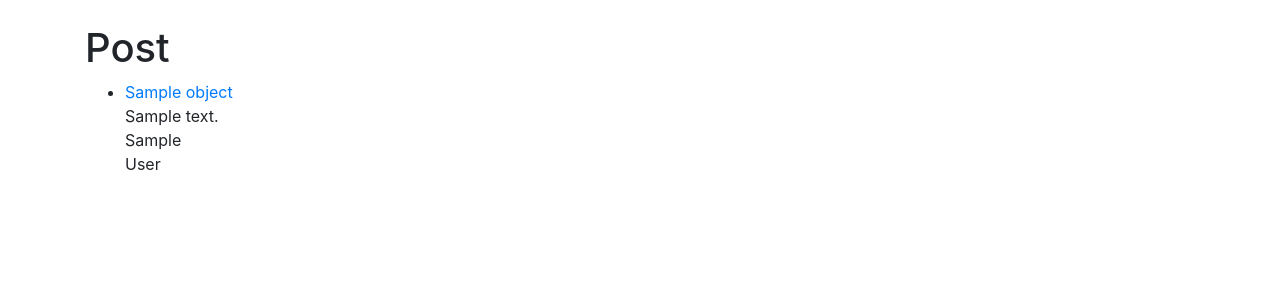
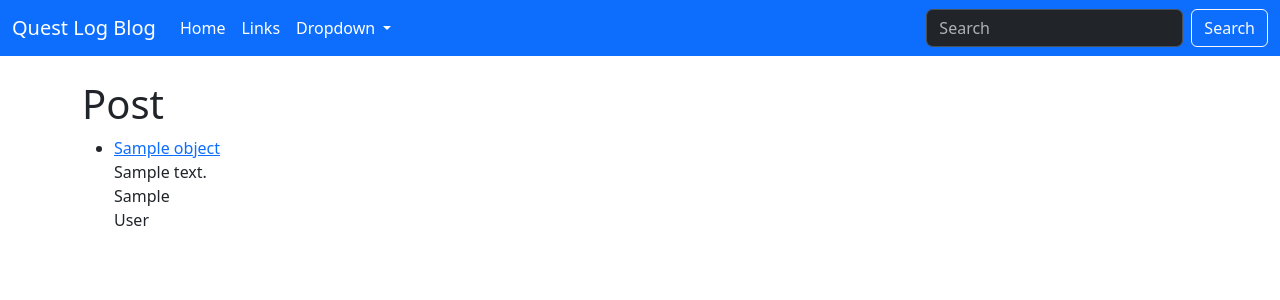
Before and after one commit to Rhys1558/questlog, a Django app: template questlog/questlogblog/templates/home.html in a window 1280 px wide. Shown: the top 300 px of the page. Run offline with Django 3.2, Linux system fonts and the light colour scheme; the template is opened without the code that fills it: most values are stand-ins (such as "Sample title", 1, 10 or a date in 2020).

Commit message:
I installed bootstrap and font awesome to my project.

```diff
--- a/questlog/questlog/settings.py
+++ b/questlog/questlog/settings.py
@@ -23,9 +23,9 @@ BASE_DIR = Path(__file__).resolve().parent.parent
 SECRET_KEY = 'django-insecure-^t=3m9p)u5qzu@^y*k4f42yzkgwe+t8u1@v((u69ymex558pj0'
 
 # SECURITY WARNING: don't run with debug turned on in production!
-DEBUG = False
+DEBUG = True
 
-ALLOWED_HOSTS = ['localhost', '127.0.0.1', '8000-rhys1558-questlog-yz1zis2r8r1.ws-eu117.gitpod.io','.herokuapp.com']
+ALLOWED_HOSTS = ['localhost', '127.0.0.1', '8000-rhys1558-questlog-b4pjxxrsg1c.ws-eu117.gitpod.io','.herokuapp.com']
 
 CSRF_TRUSTED_ORIGINS = [
     'https://8000-rhys1558-questlog-yz1zis2r8r1.ws-eu117.gitpod.io',  # Add your Gitpod URL here
--- a/questlog/questlogblog/templates/base.html
+++ b/questlog/questlogblog/templates/base.html
@@ -5,19 +5,63 @@
     <meta charset="utf-8">
     <meta name="viewport" content="width=device-width, initial-scale=1, shrink-to-fit=no">
 
-    <!-- Bootstrap CSS -->
+    <!-- Bootstrap Nav Bar CSS -->
     <link rel="stylesheet" href="https://cdn.jsdelivr.net/npm/bootstrap@4.4.1/dist/css/bootstrap.min.css" integrity="sha384-Vkoo8x4CGsO3+Hhxv8T/Q5PaXtkKtu6ug5TOeNV6gBiFeWPGFN9MuhOf23Q9Ifjh" crossorigin="anonymous">
 
     <title>Hello, world!</title>
   </head>
   <body>
+    <nav class="navbar navbar-expand-lg bg-primary" data-bs-theme="dark">
+      <div class="container-fluid">
+        <a class="navbar-brand text-white" href="https://8000-rhys1558-questlog-b4pjxxrsg1c.ws-eu117.gitpod.io/">Quest Log Blog</a>
+        <button class="navbar-toggler" type="button" data-bs-toggle="collapse" data-bs-target="#navbarSupportedContent" aria-controls="navbarSupportedContent" aria-expanded="false" aria-label="Toggle navigation">
+          <span class="navbar-toggler-icon"></span>
+        </button>
+        <div class="collapse navbar-collapse" id="navbarSupportedContent">
+          <ul class="navbar-nav me-auto mb-2 mb-lg-0">
+            <li class="nav-item">
+              <a class="nav-link active text-white" aria-current="page" href="https://8000-rhys1558-questlog-b4pjxxrsg1c.ws-eu117.gitpod.io/">Home</a>
+            </li>
+            <li class="nav-item">
+              <a class="nav-link text-white" href="">Links</a>
+            </li>
+            <li class="nav-item dropdown">
+              <a class="nav-link dropdown-toggle text-white" href="#" role="button" data-bs-toggle="dropdown" aria-expanded="false">
+                Dropdown
+              </a>
+              <ul class="dropdown-menu bg-primary">
+                <li><a class="dropdown-item text-white" href="#">Action</a></li>
+                <li><a class="dropdown-item text-white" href="#">Another action</a></li>
+                <li><hr class="dropdown-divider"></li>
+                <li><a class="dropdown-item text-white" href="#">Something else here</a></li>
+              </ul>
+            </li>
+          </ul>
+          <form class="d-flex" role="search">
+            <input class="form-control me-2" type="search" placeholder="Search" aria-label="Search">
+            <button class="btn btn-outline-light" type="submit">Search</button>
+          </form>
+        </div>
+      </div>
+    </nav>
     <br>
     <div class="container">
     {% block content %}
 
     {% endblock %}
   </div>
+  <footer></footer>
+  </footer>
+
     <!-- Optional JavaScript -->
+
+     <!-- Font-awesome CDN -->
+    <link href="https://cdnjs.cloudflare.com/ajax/libs/font-awesome/6.0.0/css/all.min.css" rel="stylesheet">
+
+    <!-- Bootstrap CSS -->
+    <link href="https://cdn.jsdelivr.net/npm/bootstrap@5.3.2/dist/css/bootstrap.min.css" rel="stylesheet">
+    <!-- Bootstrap Bundle with Popper -->
+    <script src="https://cdn.jsdelivr.net/npm/bootstrap@5.3.2/dist/js/bootstrap.bundle.min.js"></script>
     <!-- jQuery first, then Popper.js, then Bootstrap JS -->
     <script src="https://code.jquery.com/jquery-3.4.1.slim.min.js" integrity="sha384-J6qa4849blE2+poT4WnyKhv5vZF5SrPo0iEjwBvKU7imGFAV0wwj1yYfoRSJoZ+n" crossorigin="anonymous"></script>
     <script src="https://cdn.jsdelivr.net/npm/popper.js@1.16.0/dist/umd/popper.min.js" integrity="sha384-Q6E9RHvbIyZFJoft+2mJbHaEWldlvI9IOYy5n3zV9zzTtmI3UksdQRVvoxMfooAo" crossorigin="anonymous"></script>
```
